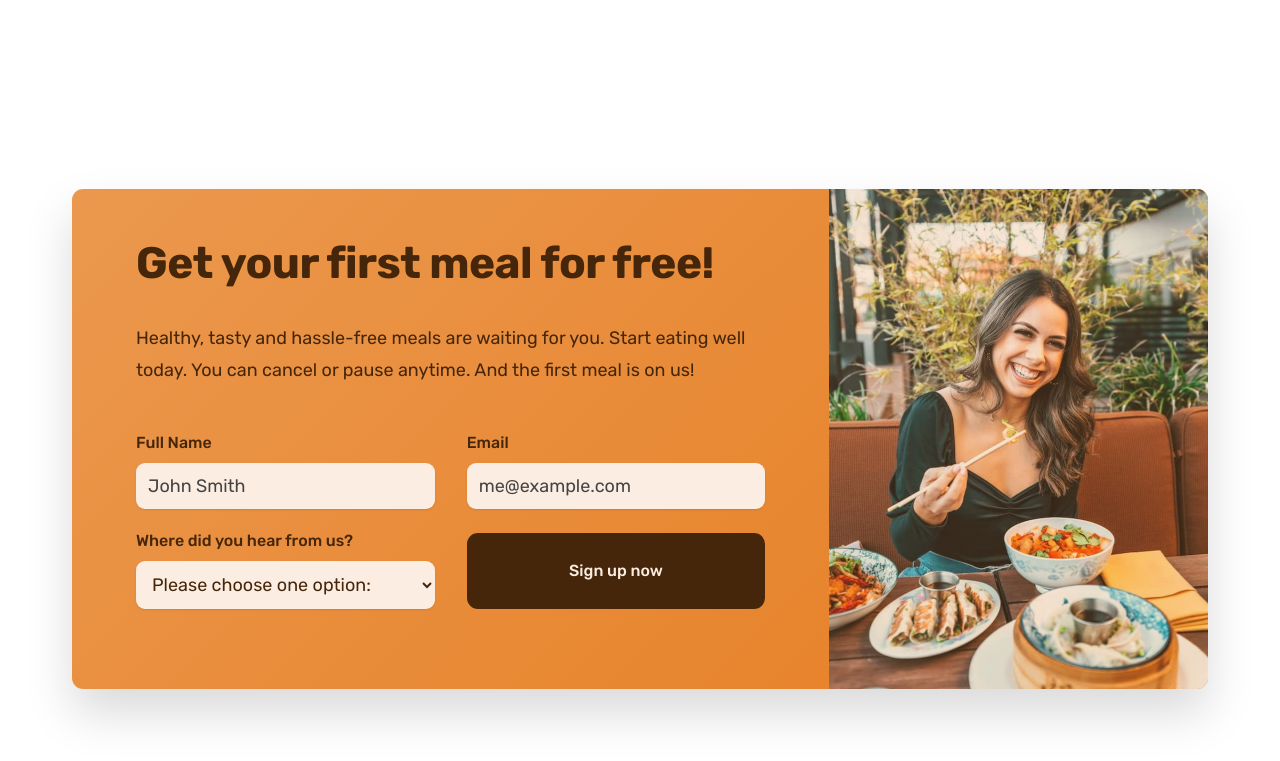
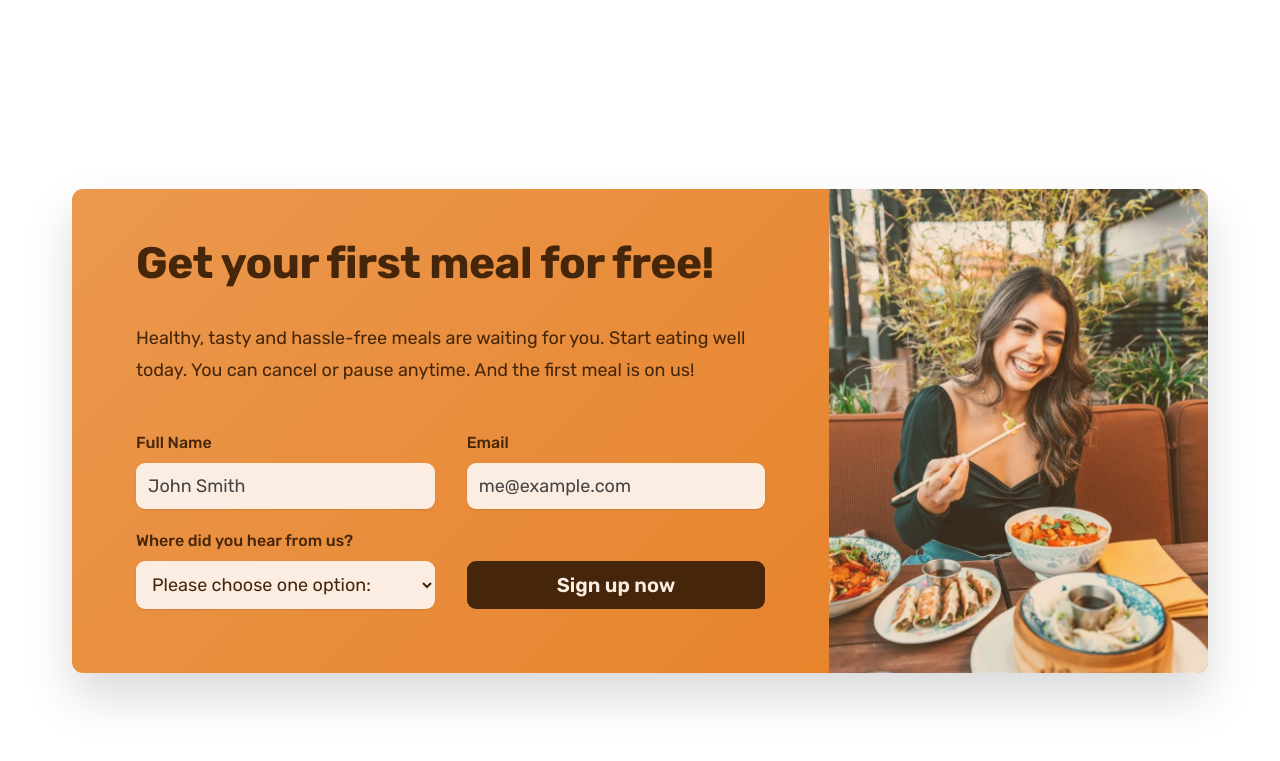
Before and after one commit to abhinav-lv/Learning-HTML-CSS, a plain HTML site: page Projects/Omnifood Project/index.html in a window 1280 px wide. Shown: the part 6106-6867 px from the top of the page. Drawn offline with nearby package versions, Linux system fonts and the light colour scheme.

Commit message:
finished cta section

```diff
--- a/Projects/Omnifood Project/css/general.css
+++ b/Projects/Omnifood Project/css/general.css
@@ -117,6 +117,15 @@ body{
     letter-spacing: 0.75px;
 }
 
+.btn{
+    display: inline-block;
+    text-decoration: none;
+    font-size: 2rem;
+    font-weight: 600;
+    border-radius: 0.9rem;
+    transition: all 300ms;
+}
+
 .btn:link, .btn:visited{
     text-decoration: none;
     background-color: #e67e22;
@@ -185,6 +194,11 @@ body{
     color: #e67e22;
 }
 
+*:focus{
+    outline: none;
+    box-shadow: 0 0 0 0.8rem rgba(230, 125, 34, 0.6);
+}
+
 /* HELPER CLASSES */
 
 .margin-right-sm{
--- a/Projects/Omnifood Project/css/style.css
+++ b/Projects/Omnifood Project/css/style.css
@@ -519,7 +519,6 @@
     border-radius: 1.1rem;
     box-shadow: 0 2.4rem 4.8rem rgba(0,0,0,0.15);
     background-image: linear-gradient(135deg,#eb984e,#e67e22);
-    height: 50rem;
     overflow: hidden;
 }
 
@@ -579,15 +578,24 @@
     color: #444;
 }
 
+.cta *:focus{
+    outline: none;
+    box-shadow: 0 0 0 0.8rem rgba(253, 242, 233, 0.503);
+}
+
 .cta-form select{}
 .cta-form button{}
 
 .form-btn{
     background-color: #45260a;
     color: #fcede2;
+    align-self: end;
+    padding: 1.2rem;
+    border: none;
     font-family: inherit;
-    font-size: 1.6rem;
-    font-weight: 500;
-    border: none;
-    border-radius: 1.1rem;
 }
+
+.form-btn:hover{
+    background-color: #fff;
+    color: #555;
+}
--- a/Projects/Omnifood Project/index.html
+++ b/Projects/Omnifood Project/index.html
@@ -509,7 +509,7 @@
                                 </select>
                             </div>
 
-                            <button class="form-btn">Sign up now</button>
+                            <button class="btn form-btn">Sign up now</button>
 
                             <!-- <input type="checkbox">
                             <input type="number"> -->
```
